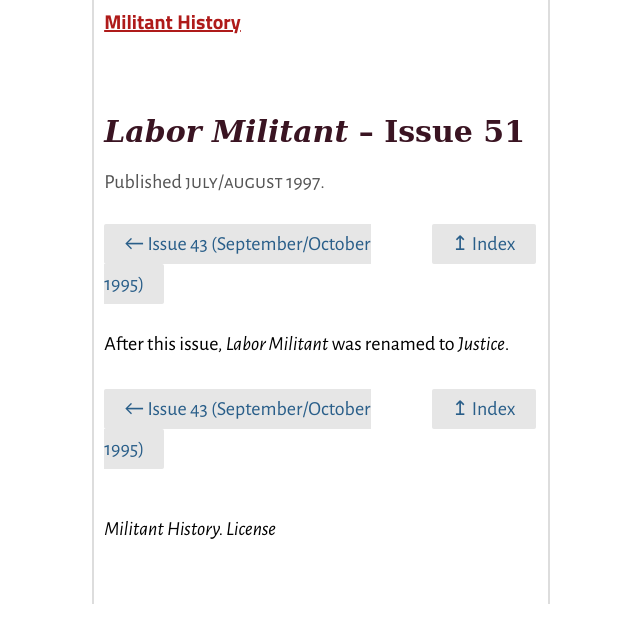
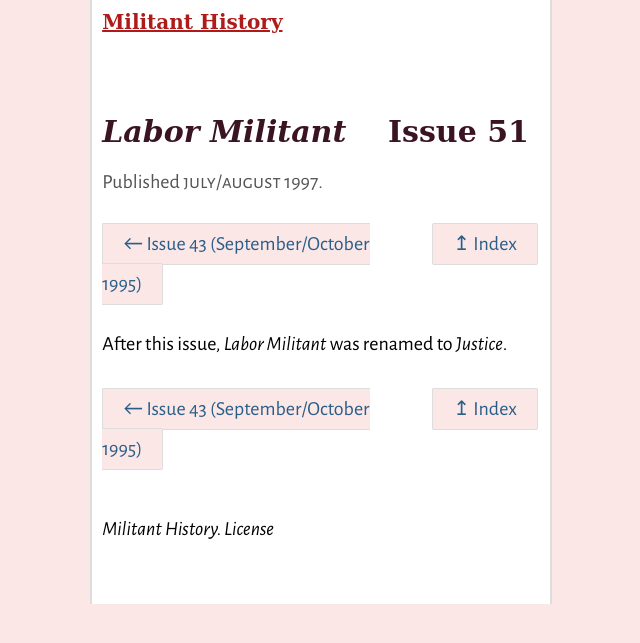
Before and after one commit to jackwillis/militanthistory, a Jekyll site: the page built from _lm_issues/51.md, in a window 1280 px wide. Shown: the top 643 px of the page, without its empty margins (319-959 px from the left). Built offline with Jekyll 4.4.1, drawn with Linux system fonts in a browser that asks for light colours.

Commit message:
Add pink html bg, cool down design (with warm colors nonetheless)

```diff
--- a/_layouts/lm_issue.html
+++ b/_layouts/lm_issue.html
@@ -12,7 +12,7 @@
 <article>
   <header>
     <h2>
-      <cite>Labor Militant</cite> &ndash; Issue&nbsp;{{ page.slug }}
+      <cite>Labor Militant</cite>&nbsp;&nbsp;&nbsp;&nbsp;Issue&nbsp;{{ page.slug }}
     </h2>
 
     {% if page.subtitle %}<p class="subtitle">The “{{ page.subtitle }}” issue</p>{% endif %}
--- a/styles/main.css
+++ b/styles/main.css
@@ -3,10 +3,15 @@
   padding: 2em 0.5em;
   margin: 0;
   max-width: 32em;
+  background: #fff;
 
   border-width: 0 2px;
   border-style: solid;
   border-color: #ddd;
+}
+
+html {
+  background-color: #fce7e7;
 }
 
 @media(min-width: 600px) {
@@ -61,11 +66,11 @@
   line-height: 1.2;
 }
 
-h1, h3 {
+h3 {
   font-family: "Titillium Web", "PT Sans", Ubuntu, DIN, Bahnschrift, "Lucida Sans", "Lucida Grande", Tahoma, "Droid Sans", sans-serif;
 }
 
-h2 {
+h1, h2 {
   font-family: Constantia, "Lucida Bright", Lucidabright, "Lucida Serif", Lucida, "DejaVu Serif", "Bitstream Vera Serif", "Liberation Serif", Georgia, serif;
 }
 
@@ -318,15 +323,15 @@
     font-size: 100%;
     padding: .5em 1em;
     color: #444;
-    color: rgba(0,0,0,.8);
     border: none;
-    background-color: #e6e6e6;
+    background-color: #fce7e7;
     text-decoration: none;
     border-radius: 2px;
     line-height: 2;
+    border: 1px solid #ddd;
 }
 .pure-button:focus, .pure-button:hover {
-    background-color: #c8c8c8;
+    background-color: #ddd;
 }
 
 .ta-c{text-align:center;}
```
